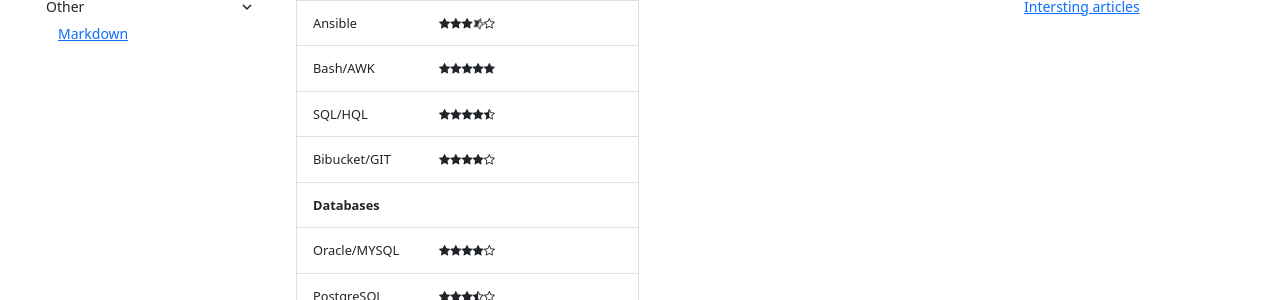
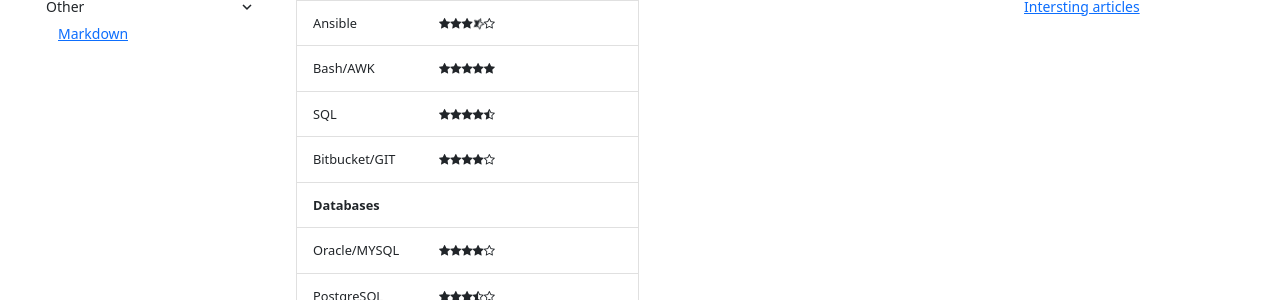
Before and after one commit to j-gaze/blog, an MkDocs documentation site: the page built from docs/index.md, in a window 1280 px wide and 900 px high, scrolled down 602 px. Shown: the part 155-455 px from the top of the window. Built offline with MkDocs 1.6.1 and Material for MkDocs 9.7.7, drawn with Linux system fonts in a browser that asks for light colours.

Commit message:
Update index.md

```diff
--- a/docs/index.md
+++ b/docs/index.md
@@ -19,8 +19,8 @@
 |Spark Core/SQL|<i class="fa fa-star" style="font-size:12px"></i><i class="fa fa-star" style="font-size:12px"></i><i class="fa fa-star-half-o fa-spin" style="font-size:12px"></i><i class="fa fa-star-o" style="font-size:12px"><i class="fa fa-star-o" style="font-size:12px"></i></i>||
 |Ansible|<i class="fa fa-star" style="font-size:12px"></i><i class="fa fa-star" style="font-size:12px"></i><i class="fa fa-star" style="font-size:12px"></i><i class="fa fa-star-half-o fa-spin" style="font-size:12px"></i><i class="fa fa-star-o" style="font-size:12px"></i>||
 |Bash/AWK|<i class="fa fa-star" style="font-size:12px"></i><i class="fa fa-star" style="font-size:12px"></i><i class="fa fa-star" style="font-size:12px"></i><i class="fa fa-star" style="font-size:12px"></i><i class="fa fa-star" style="font-size:12px"></i>||
-|SQL/HQL|<i class="fa fa-star" style="font-size:12px"></i><i class="fa fa-star" style="font-size:12px"></i><i class="fa fa-star" style="font-size:12px"></i><i class="fa fa-star" style="font-size:12px"></i><i class="fa fa-star-half-o" style="font-size:12px"></i>|||
-|Bibucket/GIT|<i class="fa fa-star" style="font-size:12px"></i><i class="fa fa-star" style="font-size:12px"></i><i class="fa fa-star" style="font-size:12px"></i><i class="fa fa-star" style="font-size:12px"></i><i class="fa fa-star-o" style="font-size:12px"></i>|||
+|SQL|<i class="fa fa-star" style="font-size:12px"></i><i class="fa fa-star" style="font-size:12px"></i><i class="fa fa-star" style="font-size:12px"></i><i class="fa fa-star" style="font-size:12px"></i><i class="fa fa-star-half-o" style="font-size:12px"></i>|||
+|Bitbucket/GIT|<i class="fa fa-star" style="font-size:12px"></i><i class="fa fa-star" style="font-size:12px"></i><i class="fa fa-star" style="font-size:12px"></i><i class="fa fa-star" style="font-size:12px"></i><i class="fa fa-star-o" style="font-size:12px"></i>|||
 |**Databases**|||
 |Oracle/MYSQL|<i class="fa fa-star" style="font-size:12px"></i><i class="fa fa-star" style="font-size:12px"></i><i class="fa fa-star" style="font-size:12px"></i><i class="fa fa-star" style="font-size:12px"></i><i class="fa fa-star-o" style="font-size:12px"></i>||
 |PostgreSQL|<i class="fa fa-star" style="font-size:12px"></i><i class="fa fa-star" style="font-size:12px"></i><i class="fa fa-star" style="font-size:12px"></i><i class="fa fa-star-half-o" style="font-size:12px"></i><i class="fa fa-star-o" style="font-size:12px"></i>||
```
